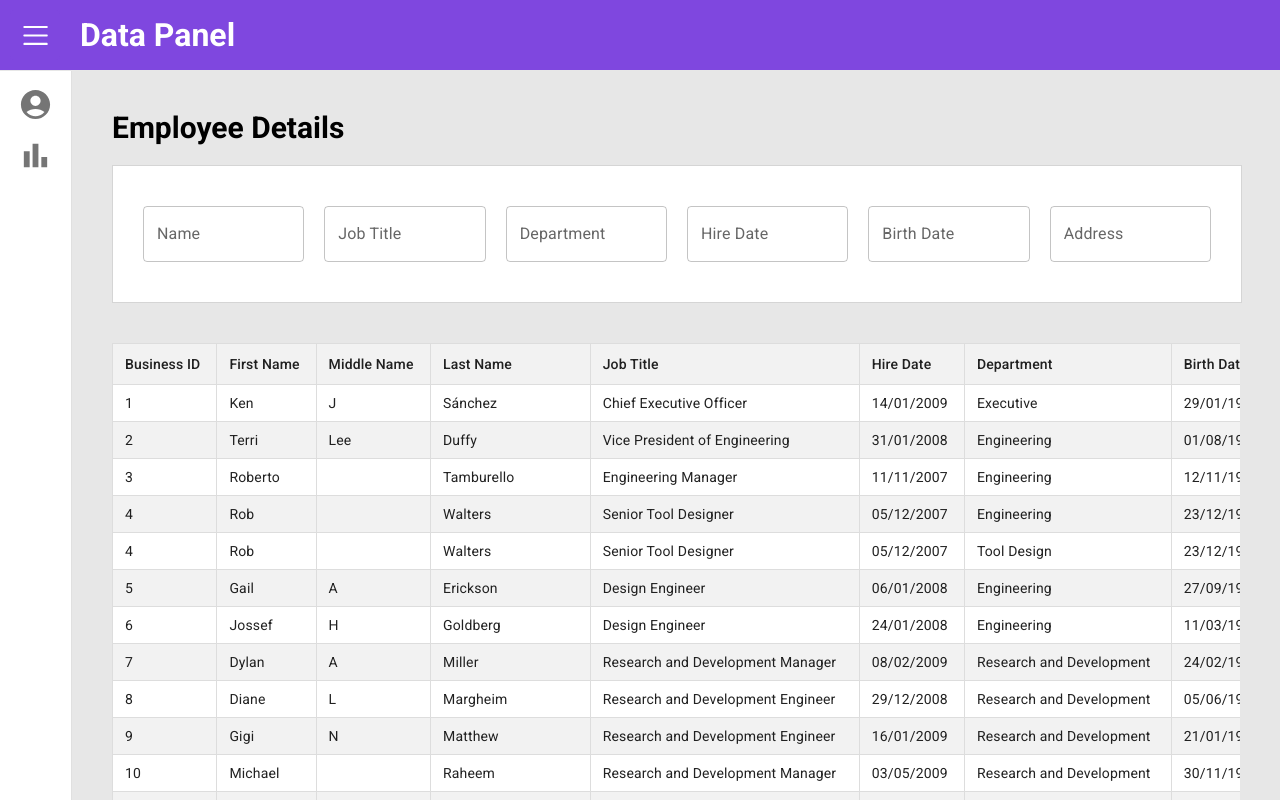
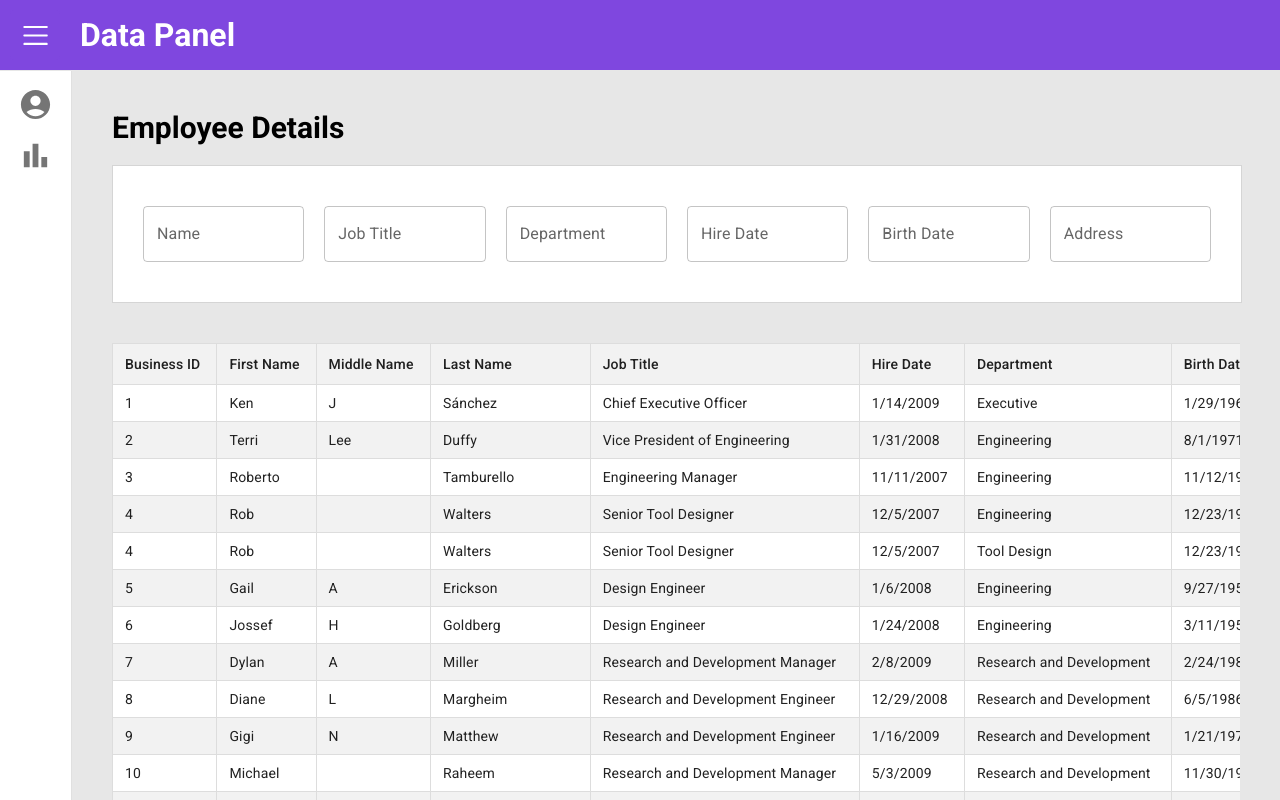
Before and after one commit to EznXadee/React-Test-Project, a React (Vite) app in the folder Frontend/: page /panel in a window 1280 px wide. Built offline with nearby package versions, Linux system fonts and the light colour scheme; a web font is replaced by a local one.

Commit message:
Added Date Fix

```diff
--- a/Frontend/src/pages/Panel/index.jsx
+++ b/Frontend/src/pages/Panel/index.jsx
@@ -48,7 +48,8 @@ const Index = () => {
 
   const formatDate = (dateString) => {
     const date = new Date(dateString);
-    return date.toLocaleDateString('en-GB');
+    //Return in MM/DD/YYYY format
+    return `${date.getMonth() + 1}/${date.getDate()}/${date.getFullYear()}`;
   };
 
   const handleFilterChangeName = (event) => {
```
